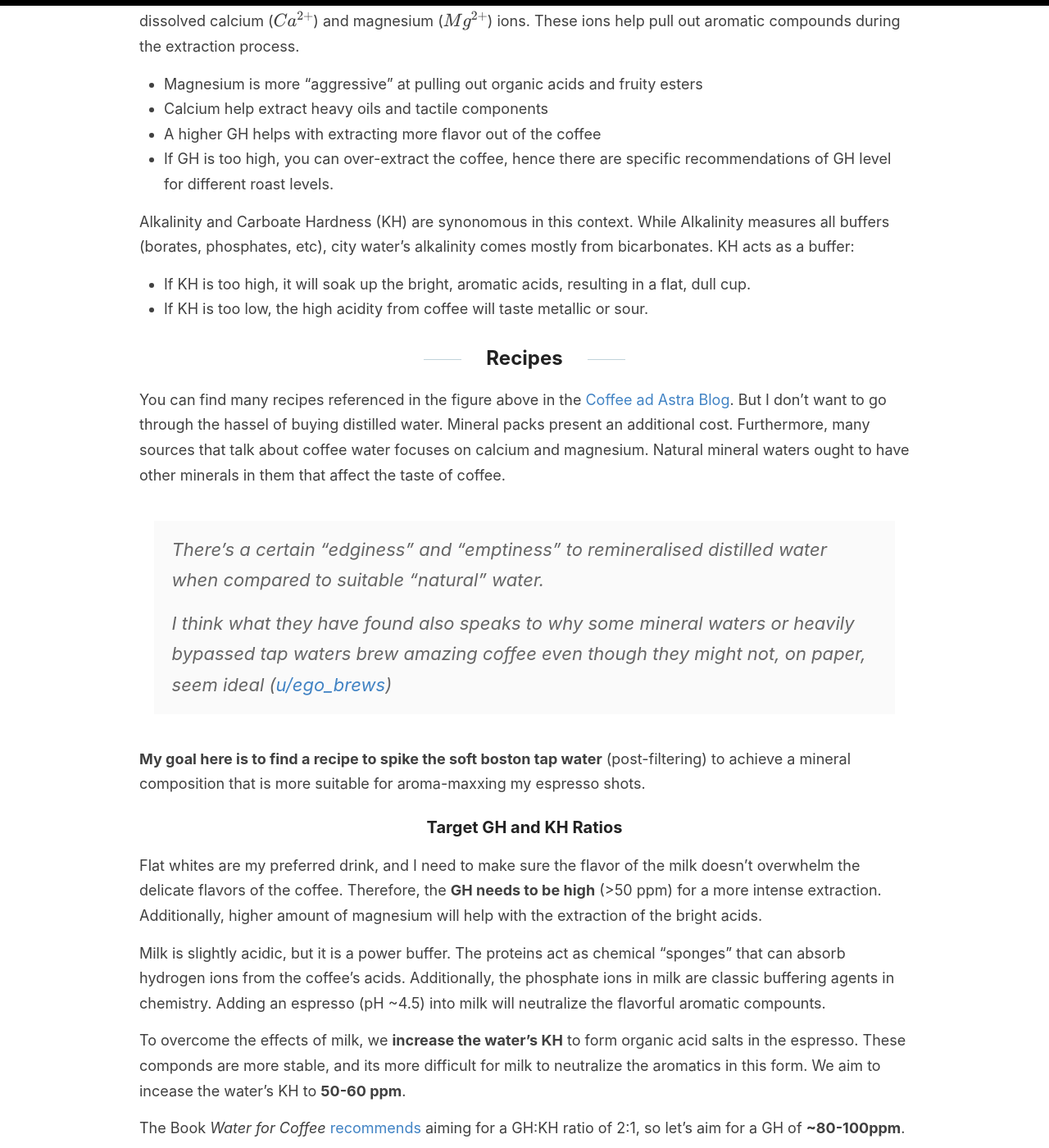
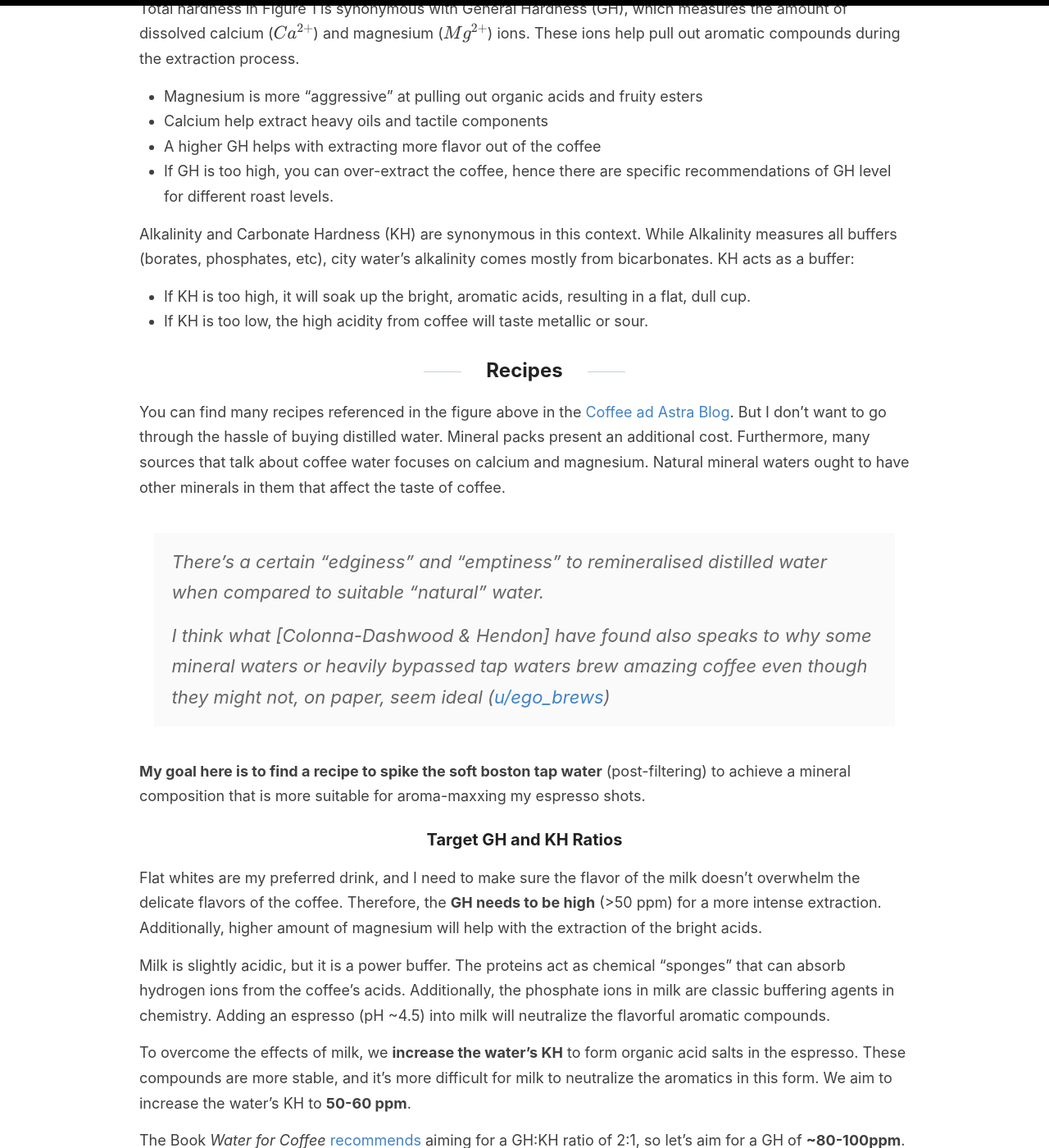
Before and after one commit to kfchou/kfchou.github.io, a Jekyll site: the page built from _posts/2026-03-22-water-chemistry.md, in a window 1280 px wide and 1400 px high, scrolled down 2049 px. Shown: the whole window at 82% size. Built offline with Jekyll 4.4.1, drawn with Linux system fonts in a browser that asks for light colours; formulas are drawn with MathJax 3; comment, search, counter and statistics services are not loaded; some of the changed text lies outside the part shown.

Commit message:
typo fix

```diff
--- a/_posts/2026-03-22-water-chemistry.md
+++ b/_posts/2026-03-22-water-chemistry.md
@@ -7,17 +7,18 @@
 TL;DR: Boston's tap water is terrible for making high quality coffee (wrt aroma and taste). No need to start at zero with deionized water -- spike your water to get better results. In these notes, I aim to derive a recipe for optimizing my flat whites using Boston's (filtered) tap water.
 
 ## Introduction
-Coca Cola famousely re-mineralizes distilled water in their plants across the world, to ensure their products have a consistent flavor throughout the world.
+Coca Cola famously re-mineralizes distilled water in their plants across the world, to ensure their products have a consistent flavor throughout the world.
 
-Its same for coffee. The chemistry behind water is complex, and still not fully understood. Colonna-Dashwood & Hendon's [Water for Coffee](https://www.amazon.ca/Water-Coffee-Science-Story-Manual/dp/1782806083) (2015) takes a deep dive into this topic. To make this more approachable, [Third Wave Water](https://thirdwavewater.com/) has built a whole business to help you achieve a desired mineral composition specifically for various types of coffee -- simply add their mineral packs to distilled water.
+It's the same for coffee. The chemistry behind water is complex, and still not fully understood. Colonna-Dashwood & Hendon's [Water for Coffee](https://www.amazon.ca/Water-Coffee-Science-Story-Manual/dp/1782806083) (2015) takes a deep dive into this topic. To make this more approachable, [Third Wave Water](https://thirdwavewater.com/) has built a whole business to help you achieve a desired mineral composition specifically for various types of coffee -- simply add their mineral packs to distilled water.
 
 Various recipes will talk about adjusting the total hardness (ppm $$CaCO_3$$) and alkalinity (ppm $$CaCO_3$$) by focusing on the content of calcium and magnesium. The [Coffee ad Astra Blog](https://coffeeadastra.com/2018/12/16/water-for-coffee-extraction/) summarized this well into a beautiful figure:
-![alt text](/assets/2026-03-22/water-chemistry.png)
+
+![GH vs KH](/assets/2026-03-22/water-chemistry.png)
 
 Figure 1: Total Hardness vs Alkalinity: Target values, by Coffee ad Astra. Grey boxes describe the coffee brewed with water hardness and alkalinity in that region. See "Chemistry Overview" for an explanation of "Total Hardness" and "Alkalinity".
 {: .post-subheading }
 
-Several interesting takeawawys:
+Several interesting takeaways:
 * Boston's tap water produces weak, sour, and sharp coffee (bottom left)
 * "Most naturally occurring water will fall near [the 1:1 line] because of how water acquires its minerals by dissolving limestone."
 * Third Wave Water (TWW) classic and espresso profiles achieves a relative hard profile
@@ -27,25 +28,25 @@
 * Colonna-Dashwood & Hendon (2015) [Water for Coffee](https://www.amazon.ca/Water-Coffee-Science-Story-Manual/dp/1782806083) book
 * Specialty Coffee Association of Europe (SCAE)
 
-We want to adjust our water composition to be within these regions.
+To "fix" the water issue, we need to adjust our water composition to be within these regions.
 
 ## Brief Chemistry Overview
-Total hardness in Figure 1 is synonumous with General Hardness (GH), which measures the amount of dissolved calcium ($$Ca^{2+}$$) and magnesium ($$Mg^{2+}$$) ions. These ions help pull out aromatic compounds during the extraction process.
+Total hardness in Figure 1 is synonymous with General Hardness (GH), which measures the amount of dissolved calcium ($$Ca^{2+}$$) and magnesium ($$Mg^{2+}$$) ions. These ions help pull out aromatic compounds during the extraction process.
 * Magnesium is more "aggressive" at pulling out organic acids and fruity esters
 * Calcium help extract heavy oils and tactile components
 * A higher GH helps with extracting more flavor out of the coffee
 * If GH is too high, you can over-extract the coffee, hence there are specific recommendations of GH level for different roast levels.
 
-Alkalinity and Carboate Hardness (KH) are synonomous in this context. While Alkalinity measures all buffers (borates, phosphates, etc), city water's alkalinity comes mostly from bicarbonates. KH acts as a buffer:
+Alkalinity and Carbonate Hardness (KH) are synonymous in this context. While Alkalinity measures all buffers (borates, phosphates, etc), city water's alkalinity comes mostly from bicarbonates. KH acts as a buffer:
 * If KH is too high, it will soak up the bright, aromatic acids, resulting in a flat, dull cup.
 * If KH is too low, the high acidity from coffee will taste metallic or sour.
 
 ## Recipes
-You can find many recipes referenced in the figure above in the [Coffee ad Astra Blog](https://coffeeadastra.com/2018/12/16/water-for-coffee-extraction/). But I don't want to go through the hassel of buying distilled water. Mineral packs present an additional cost. Furthermore, many sources that talk about coffee water focuses on calcium and magnesium. Natural mineral waters ought to have other minerals in them that affect the taste of coffee.
+You can find many recipes referenced in the figure above in the [Coffee ad Astra Blog](https://coffeeadastra.com/2018/12/16/water-for-coffee-extraction/). But I don't want to go through the hassle of buying distilled water. Mineral packs present an additional cost. Furthermore, many sources that talk about coffee water focuses on calcium and magnesium. Natural mineral waters ought to have other minerals in them that affect the taste of coffee.
 
 > There's a certain "edginess" and "emptiness" to remineralised distilled water when compared to suitable "natural" water.
 >
-> I think what they have found also speaks to why some mineral waters or heavily bypassed tap waters brew amazing coffee even though they might not, on paper, seem ideal ([u/ego_brews](https://www.reddit.com/r/pourover/comments/1bemk3z/water_for_coffee_2_book_due_later_in_the_year/))
+> I think what [Colonna-Dashwood & Hendon] have found also speaks to why some mineral waters or heavily bypassed tap waters brew amazing coffee even though they might not, on paper, seem ideal ([u/ego_brews](https://www.reddit.com/r/pourover/comments/1bemk3z/water_for_coffee_2_book_due_later_in_the_year/))
 
 
 **My goal here is to find a recipe to spike the soft boston tap water** (post-filtering) to achieve a mineral composition that is more suitable for aroma-maxxing my espresso shots.
@@ -53,9 +54,9 @@
 ### Target GH and KH Ratios
 Flat whites are my preferred drink, and I need to make sure the flavor of the milk doesn't overwhelm the delicate flavors of the coffee. Therefore, the **GH needs to be high** (>50 ppm) for a more intense extraction. Additionally, higher amount of magnesium will help with the extraction of the bright acids.
 
-Milk is slightly acidic, but it is a power buffer. The proteins act as chemical "sponges" that can absorb hydrogen ions from the coffee's acids. Additionally, the phosphate ions in milk are classic buffering agents in chemistry. Adding an espresso (pH ~4.5) into milk will neutralize the flavorful aromatic compounts.
+Milk is slightly acidic, but it is a power buffer. The proteins act as chemical "sponges" that can absorb hydrogen ions from the coffee's acids. Additionally, the phosphate ions in milk are classic buffering agents in chemistry. Adding an espresso (pH ~4.5) into milk will neutralize the flavorful aromatic compounds.
 
-To overcome the effects of milk, we **increase the water's KH** to form organic acid salts in the espresso. These componds are more stable, and its more difficult for milk to neutralize the aromatics in this form. We aim to incease the water's KH to **50-60 ppm**.
+To overcome the effects of milk, we **increase the water's KH** to form organic acid salts in the espresso. These compounds are more stable, and it's more difficult for milk to neutralize the aromatics in this form. We aim to increase the water's KH to **50-60 ppm**.
 
 The Book *Water for Coffee* [recommends](https://water.viomi.com/blogs/hydration-lab/water-quality-for-coffee-brewing-guide#:~:text=For%20espresso%2C%20many%20aim%20somewhat%20higher%2C%20often,Calcium%20and%20Magnesium%20For%20Body%20And%20Sweetness.) aiming for a GH:KH ratio of 2:1, so let's aim for a GH of **~80-100ppm**.
 
```
Also changed, not shown: other parts of _posts/2026-03-22-water-chemistry.md (+4 -4 lines).
